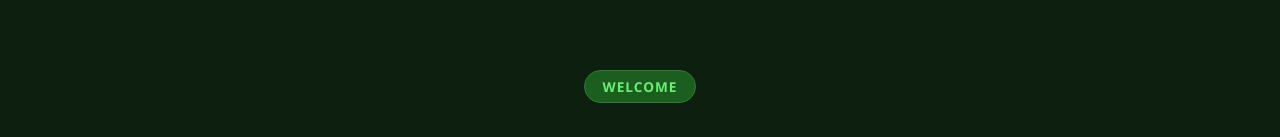
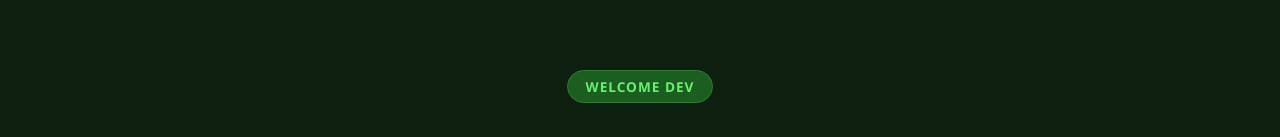
Before and after one commit to bug8499/my-website, a plain HTML site: page index.html in a window 1280 px wide. Shown: the part 199-336 px from the top of the page. Drawn offline with Linux system fonts and the light colour scheme.

Commit message:
add "Dev"

```diff
--- a/index.html
+++ b/index.html
@@ -160,7 +160,7 @@
   </nav>
 
   <section class="hero">
-    <div class="greeting-badge">Welcome</div>
+    <div class="greeting-badge">Welcome Dev</div>
     <h1>Hello, <span>Dev</span> !</h1>
     <p class="subtitle">ยินดีต้อนรับสู่พื้นที่ของนักพัฒนา พร้อมสร้างสิ่งใหม่ ๆ แล้วหรือยัง?</p>
     <div class="btn-group">
```
